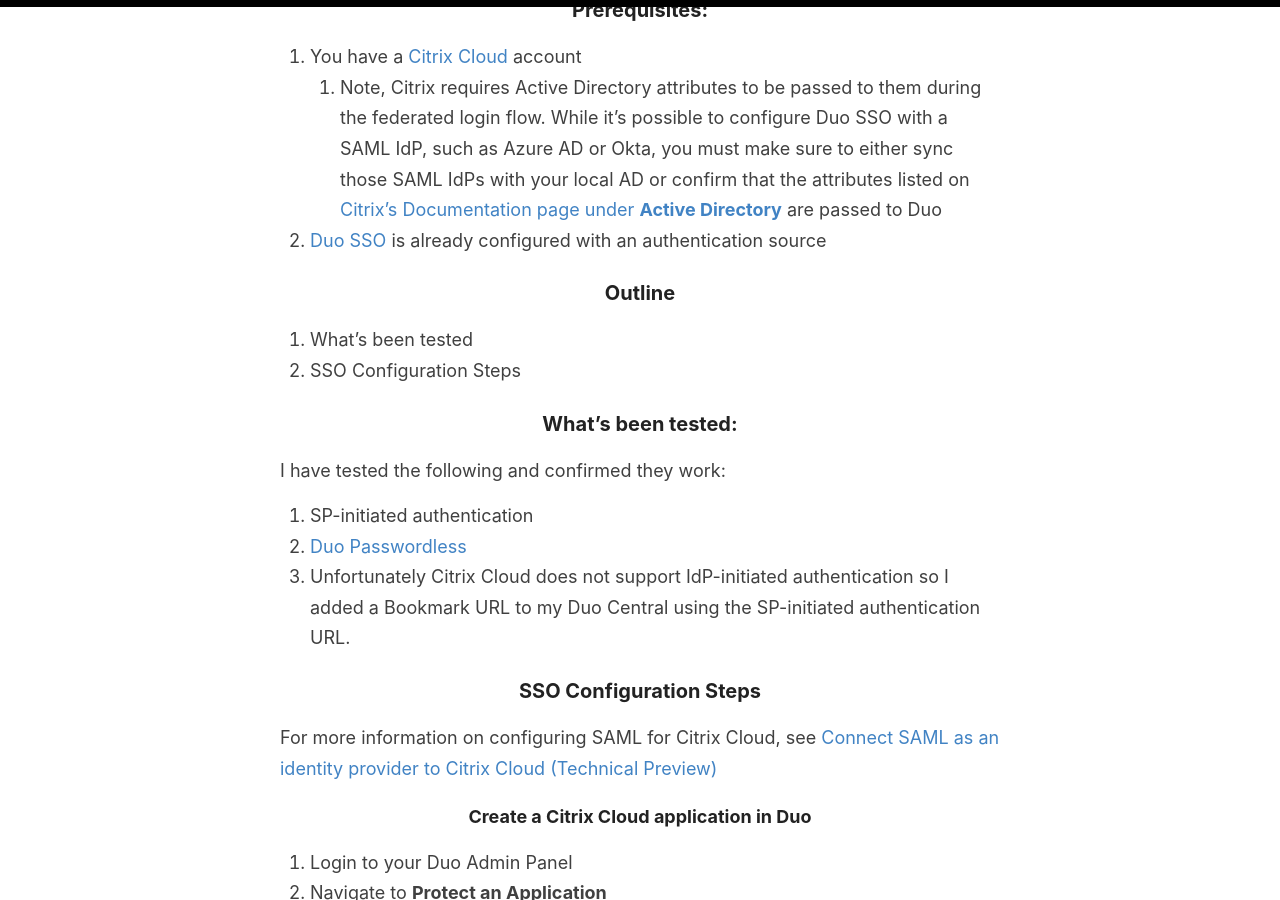
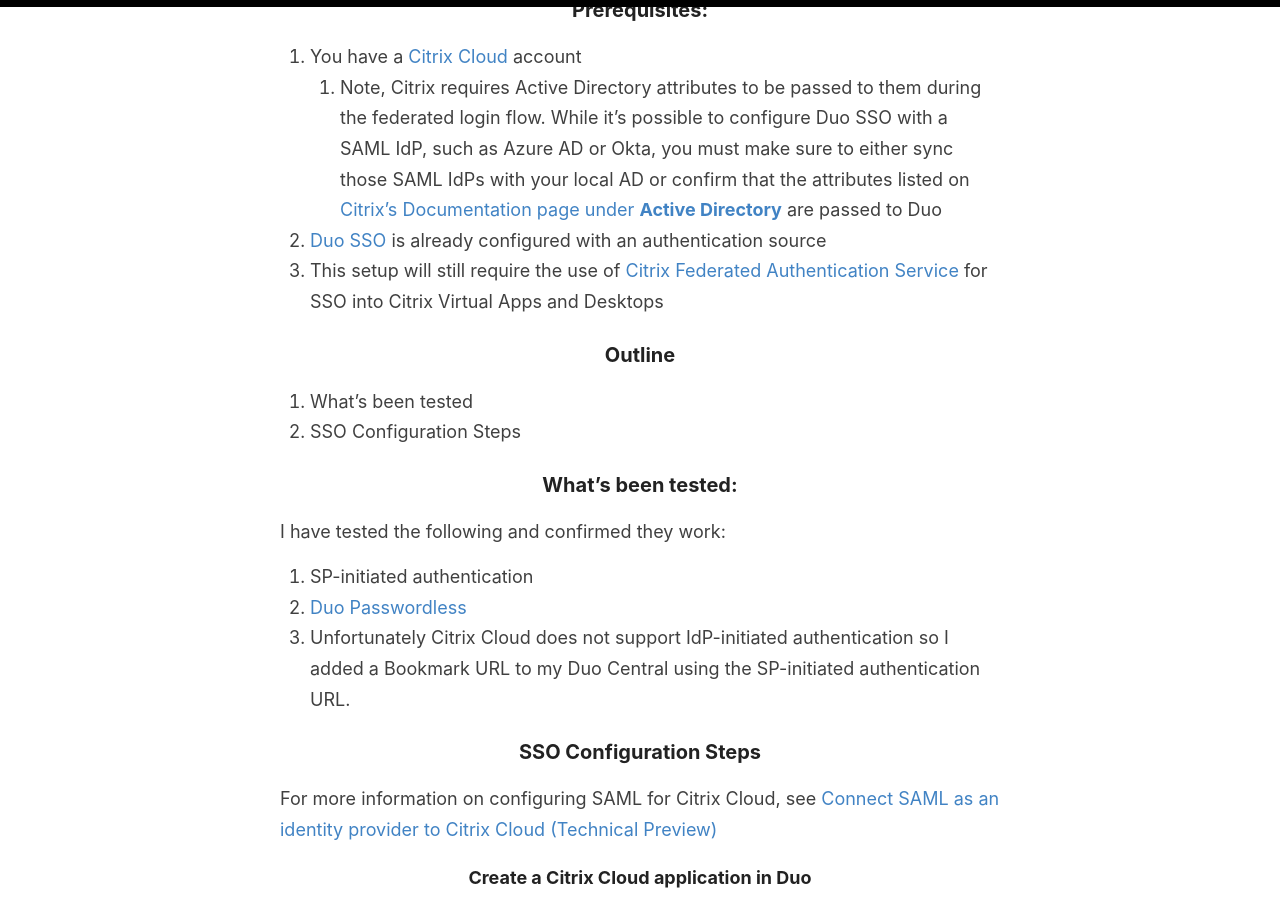
Before and after one commit to christophe81/christophe81.github.io, a Jekyll site: the page built from _posts/2021-07-05-Duo SSO-Citrix-Cloud.md, in a window 1280 px wide and 900 px high, scrolled down 505 px. Built offline with Jekyll 4.4.1, drawn with Linux system fonts in a browser that asks for light colours; comment, search, counter and statistics services are not loaded.

Commit message:
Update 2021-07-05-Duo SSO-Citrix-Cloud.md

```diff
--- a/_posts/2021-07-05-Duo SSO-Citrix-Cloud.md
+++ b/_posts/2021-07-05-Duo SSO-Citrix-Cloud.md
@@ -13,6 +13,7 @@
 1. You have a [Citrix Cloud](https://www.citrix.com/products/citrix-cloud/) account
    1. Note, Citrix requires Active Directory attributes to be passed to them during the federated login flow. While it's possible to configure Duo SSO with a SAML IdP, such as Azure AD or Okta, you must make sure to either sync those SAML IdPs with your local AD or confirm that the attributes listed on [Citrix's Documentation page under **Active Directory**](https://docs.citrix.com/en-us/citrix-cloud/citrix-cloud-management/identity-access-management/saml-identity.html) are passed to Duo
 2. [Duo SSO](https://duo.com/docs/sso) is already configured with an authentication source
+3. This setup will still require the use of [Citrix Federated Authentication Service](https://docs.citrix.com/en-us/xenapp-and-xendesktop/7-15-ltsr/secure/federated-authentication-service.html) for SSO into Citrix Virtual Apps and Desktops
 
 ### Outline
 1. What's been tested
```
